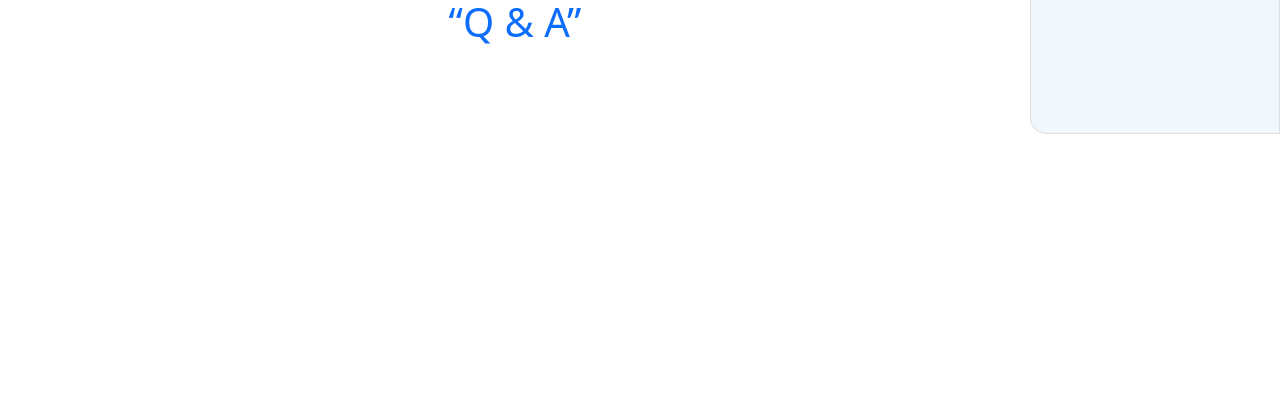
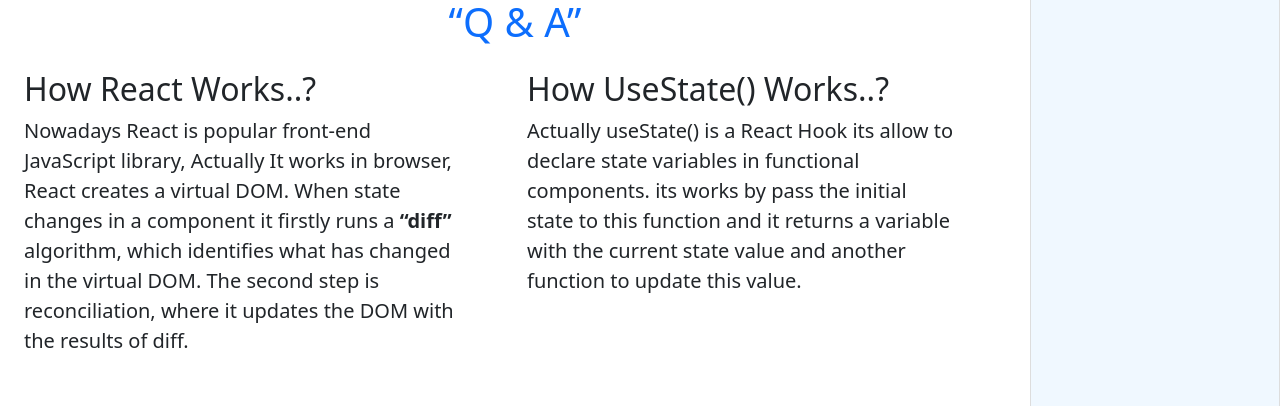
Before and after one commit to Kader-Goni/BOOK-STORE, a React (Create React App) app: page / in a window 1280 px wide. Shown: the part 2062-2468 px from the top of the page. Before the commit the page ends 2196 px from the top, so only its background shows below. Built offline with nearby package versions, Linux system fonts and the light colour scheme.

Commit message:
QnA Added

```diff
--- a/src/component/QnA/QnA.js
+++ b/src/component/QnA/QnA.js
@@ -9,12 +9,12 @@ const QnA = () => {
                     <h1 class="text-center text-primary"> <q>Q & A</q> </h1>
                 </header>
                 <div class="col-md-6 py-3 ">
-                    {/* <h2> How React Works..?</h2>
-                    <p class="pe-5 fs-5"> Nowadays React is popular front-end JavaScript library, Actually It works in browser, React creates a virtual DOM. When state changes in a component it firstly runs a <strong>“diff”</strong> algorithm, which identifies what has changed in the virtual DOM. The second step is reconciliation, where it updates the DOM with the results of diff.</p> */}
+                    <h2> How React Works..?</h2>
+                    <p class="pe-5 fs-5"> Nowadays React is popular front-end JavaScript library, Actually It works in browser, React creates a virtual DOM. When state changes in a component it firstly runs a <strong>“diff”</strong> algorithm, which identifies what has changed in the virtual DOM. The second step is reconciliation, where it updates the DOM with the results of diff.</p>
                 </div>
                 <div class="col-md-6 py-3">
-                    {/* <h2> How UseState() Works..?</h2>
-                    <p class="pe-5 fs-5"> Actually useState() is a React Hook its allow to declare state variables in functional components. its works by pass the initial state to this function and it returns a variable with the current state value and another function to update this value.</p> */}
+                    <h2> How UseState() Works..?</h2>
+                    <p class="pe-5 fs-5"> Actually useState() is a React Hook its allow to declare state variables in functional components. its works by pass the initial state to this function and it returns a variable with the current state value and another function to update this value.</p>
                 </div>
             </div>
         </div>
```
